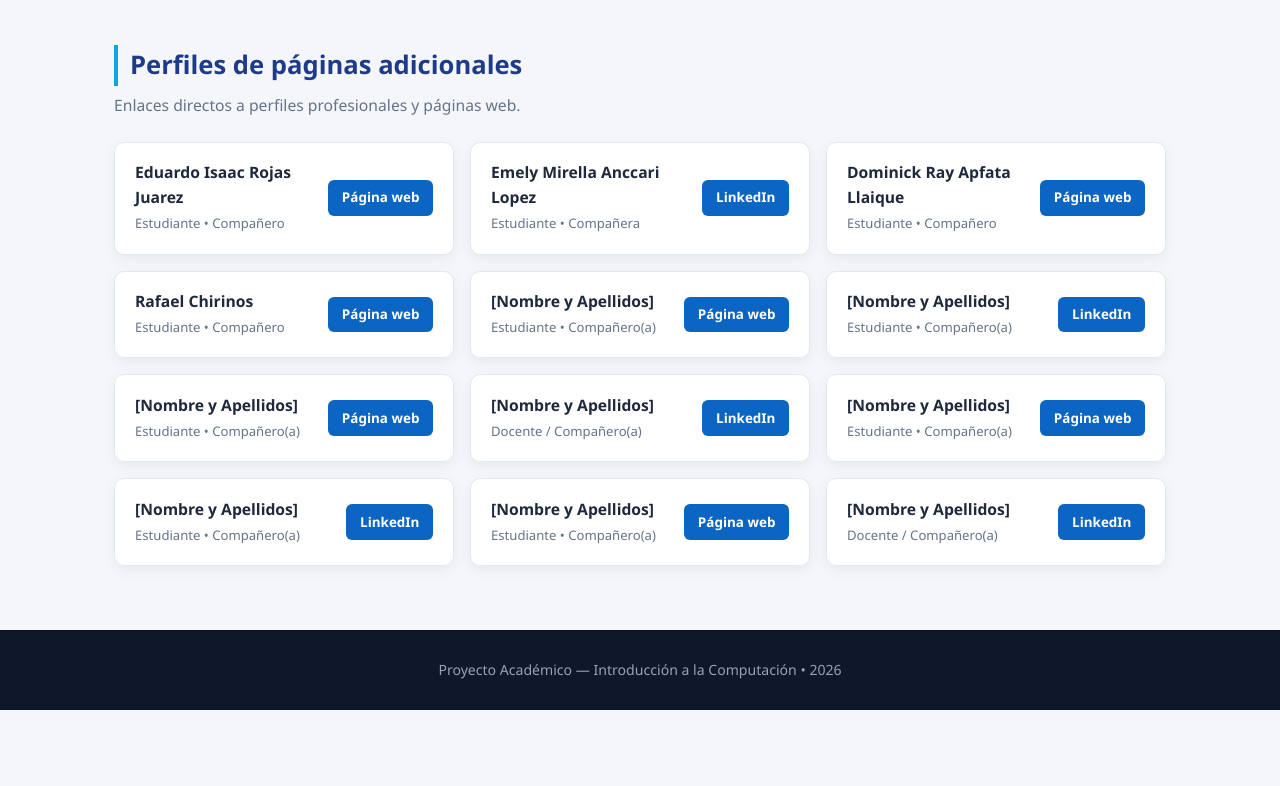
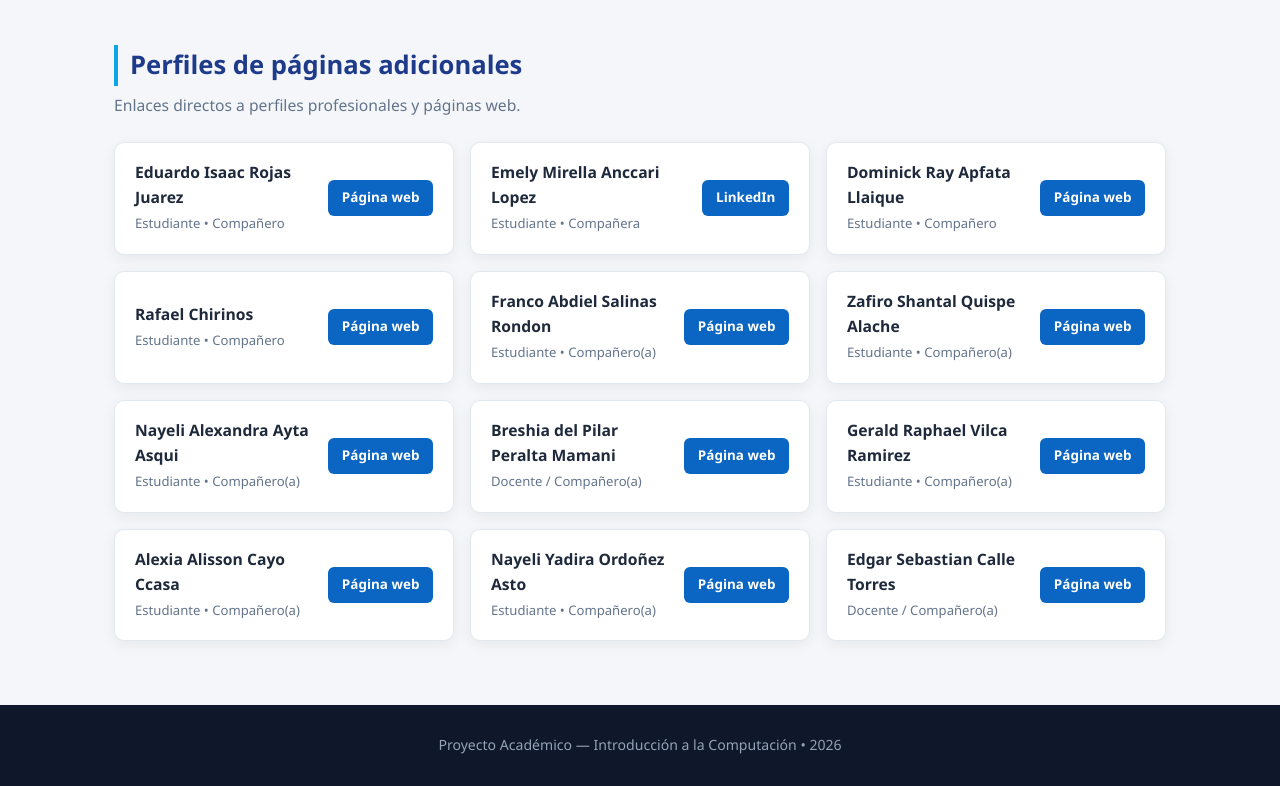
Before and after one commit to Francoluisurcapazavalencia/francoluisurcapazavalencia.github.io, a plain HTML site: page index.html in a window 1280 px wide. Shown: the part 3095-3881 px from the top of the page. Before the commit the page ends 3805 px from the top, so only its background shows below. Drawn offline with Linux system fonts and the light colour scheme.

Commit message:
Update index.html

```diff
--- a/index.html
+++ b/index.html
@@ -714,7 +714,7 @@
         <!-- Perfil 5 -->
         <div class="linkedin-card">
           <div class="linkedin-person">
-            <h4>[Nombre y Apellidos]</h4>
+            <h4>Franco Abdiel	Salinas Rondon</h4>
             <span>Estudiante • Compañero(a)</span>
           </div>
           <a href="#" target="_blank" rel="noopener noreferrer" class="btn-linkedin">
@@ -725,18 +725,18 @@
         <!-- Perfil 6 -->
         <div class="linkedin-card">
           <div class="linkedin-person">
-            <h4>[Nombre y Apellidos]</h4>
+            <h4>Zafiro Shantal	Quispe Alache</h4>
             <span>Estudiante • Compañero(a)</span>
           </div>
           <a href="#" target="_blank" rel="noopener noreferrer" class="btn-linkedin">
-            LinkedIn
+            Página web
           </a>
         </div>
 
         <!-- Perfil 7 -->
         <div class="linkedin-card">
           <div class="linkedin-person">
-            <h4>[Nombre y Apellidos]</h4>
+            <h4>Nayeli Alexandra	Ayta Asqui</h4>
             <span>Estudiante • Compañero(a)</span>
           </div>
           <a href="#" target="_blank" rel="noopener noreferrer" class="btn-linkedin">
@@ -747,18 +747,18 @@
         <!-- Perfil 8 -->
         <div class="linkedin-card">
           <div class="linkedin-person">
-            <h4>[Nombre y Apellidos]</h4>
+            <h4>Breshia del Pilar	Peralta Mamani</h4>
             <span>Docente / Compañero(a)</span>
           </div>
           <a href="#" target="_blank" rel="noopener noreferrer" class="btn-linkedin">
-            LinkedIn
+            Página web
           </a>
         </div>
 
         <!-- Perfil 9 (Nuevo) -->
         <div class="linkedin-card">
           <div class="linkedin-person">
-            <h4>[Nombre y Apellidos]</h4>
+            <h4>Gerald Raphael	Vilca Ramirez</h4>
             <span>Estudiante • Compañero(a)</span>
           </div>
           <a href="#" target="_blank" rel="noopener noreferrer" class="btn-linkedin">
@@ -769,18 +769,18 @@
         <!-- Perfil 10 (Nuevo) -->
         <div class="linkedin-card">
           <div class="linkedin-person">
-            <h4>[Nombre y Apellidos]</h4>
+            <h4>Alexia Alisson	Cayo Ccasa</h4>
             <span>Estudiante • Compañero(a)</span>
           </div>
           <a href="#" target="_blank" rel="noopener noreferrer" class="btn-linkedin">
-            LinkedIn
+            Página web
           </a>
         </div>
 
         <!-- Perfil 11 (Nuevo) -->
         <div class="linkedin-card">
           <div class="linkedin-person">
-            <h4>[Nombre y Apellidos]</h4>
+            <h4>Nayeli Yadira	Ordoñez Asto</h4>
             <span>Estudiante • Compañero(a)</span>
           </div>
           <a href="#" target="_blank" rel="noopener noreferrer" class="btn-linkedin">
@@ -791,11 +791,11 @@
         <!-- Perfil 12 (Nuevo) -->
         <div class="linkedin-card">
           <div class="linkedin-person">
-            <h4>[Nombre y Apellidos]</h4>
+            <h4>Edgar Sebastian	Calle Torres</h4>
             <span>Docente / Compañero(a)</span>
           </div>
           <a href="#" target="_blank" rel="noopener noreferrer" class="btn-linkedin">
-            LinkedIn
+            Página web
           </a>
         </div>
       </div>
```
